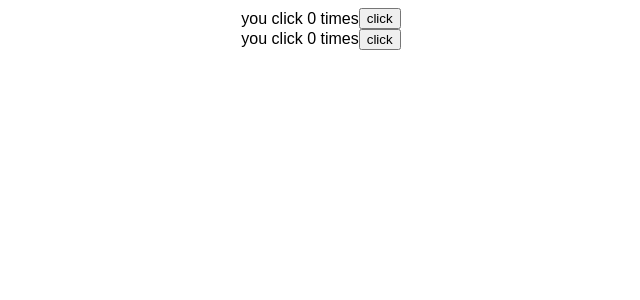
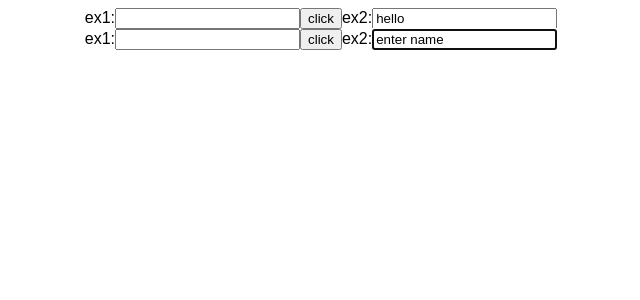
Before and after one commit to Crystak1831/ReactConcept, a React (Create React App) app: page / in a window 1280 px wide. Shown: the top 300 px of the page, without its empty margins (319-959 px from the left). Built offline with nearby package versions, Linux system fonts and the light colour scheme.

Commit message:
add useREF

```diff
--- a/src/App.js
+++ b/src/App.js
@@ -7,8 +7,15 @@ import "./styles.css";
 // import InputFunc from "./hooks/useState/useStateFunc2";
 
 // useEffect
-import UseEffectClass from "./hooks/useEffect/useEffectClass";
-import UseEffectFun from "./hooks/useEffect/useEffectFun";
+// import UseEffectClass from "./hooks/useEffect/useEffectClass";
+// import UseEffectFun from "./hooks/useEffect/useEffectFun";
+// import TimerClass from "./hooks/useEffect/TimersClass";
+// import TimerFun from "./hooks/useEffect/TimerFun";
+// import ShowUser from "./hooks/useEffect/showUsers";
+
+// useRef
+import UseRefClass from "./hooks/useRef/useRefClass";
+import UseRefFun from "./hooks/useRef/useRefFun";
 
 export default function App() {
   return (
@@ -20,8 +27,15 @@ export default function App() {
       <InputFunc /> */}
 
       {/* useEffect */}
-      <UseEffectClass />
-      <UseEffectFun />
+      {/* <UseEffectClass /> */}
+      {/* <UseEffectFun /> */}
+      {/* <TimerClass /> */}
+      {/* <TimerFun /> */}
+      {/* <ShowUser /> */}
+
+      {/* useRef */}
+      <UseRefClass />
+      <UseRefFun />
     </div>
   );
 }
--- /dev/null
+++ b/src/hooks/useEffect/TimerFun.js
@@ -0,0 +1,18 @@
+import { useState, useEffect } from "react";
+
+export default function TimerFun() {
+  const [counter, setCounter] = useState(0);
+
+  useEffect(() => {
+    const Timer = setInterval(() => {
+      setCounter(counter + 1);
+    }, 1000);
+
+    //clean the componet, like componentWillUnmont
+    return () => {
+      clearInterval(Timer);
+    };
+  });
+
+  return <div>auto timer {counter}</div>;
+}
--- /dev/null
+++ b/src/hooks/useEffect/TimersClass.js
@@ -0,0 +1,28 @@
+import React from "react";
+
+export default class TimerClass extends React.Component {
+  constructor(props) {
+    super(props);
+    this.state = {
+      counter: 0
+    };
+  }
+
+  componentDidMount() {
+    // console.log("componentDidmount woirking");
+    this.timer = setInterval(() => {
+      this.setState({
+        counter: this.state.counter + 1
+      });
+    }, 1000);
+  }
+
+  //一般设置了计时器就要清除，用componentWillUnmont
+  componentWillUnmount() {
+    clearInterval(this.timer);
+  }
+
+  render() {
+    return <div>auto count: {this.state.counter}</div>;
+  }
+}
--- /dev/null
+++ b/src/hooks/useEffect/showUsers.js
@@ -0,0 +1,23 @@
+import { useState, useEffect } from "react";
+
+export default function ShowUser() {
+  const [user, setUser] = useState([]);
+  useEffect(() => {
+    fetch("https://jsonplaceholder.typicode.com/users")
+      .then((res) => res.json())
+      .then((res) => {
+        // console.log(res)
+        setUser(res);
+      });
+  }, []);
+
+  return (
+    <div>
+      <ul>
+        {user.map((item) => {
+          return <li key={item.id}>{item.name}</li>;
+        })}
+      </ul>
+    </div>
+  );
+}
--- /dev/null
+++ b/src/hooks/useRef/useRefClass.js
@@ -0,0 +1,38 @@
+import React from "react";
+
+export default class UseRefClass extends React.Component {
+  constructor(props) {
+    super(props);
+    // this.state ={
+    //   value:''
+    // }
+    this.myRef = React.createRef();
+    this.myRef2 = React.createRef();
+  }
+
+  // changeHandler = (e) =>{
+  //   this.setState({
+  //     value:e.target.value
+  //   })
+  // }
+  componentDidMount() {
+    this.myRef2.current.value = "hello";
+    this.myRef2.current.focus();
+  }
+  clickHandler = () => {
+    //从current里拿ref的值
+    alert(this.myRef.current.value);
+  };
+
+  render() {
+    return (
+      <div>
+        ex1:
+        <input type="text" ref={this.myRef} />
+        <button onClick={this.clickHandler}>click</button>
+        ex2:
+        <input type="text" ref={this.myRef2} />
+      </div>
+    );
+  }
+}
--- /dev/null
+++ b/src/hooks/useRef/useRefFun.js
@@ -0,0 +1,24 @@
+import { useRef, useEffect } from "react";
+
+export default function UseRefFun() {
+  const myRef1 = useRef();
+  const myRef2 = useRef();
+
+  const clickHandler = () => {
+    alert(myRef1.current.value);
+  };
+  useEffect(() => {
+    myRef2.current.value = "enter name";
+    myRef2.current.focus();
+  }, []);
+
+  return (
+    <div>
+      ex1:
+      <input type="text" ref={myRef1} />
+      <button onClick={clickHandler}>click</button>
+      ex2:
+      <input type="text" ref={myRef2} />
+    </div>
+  );
+}
```
